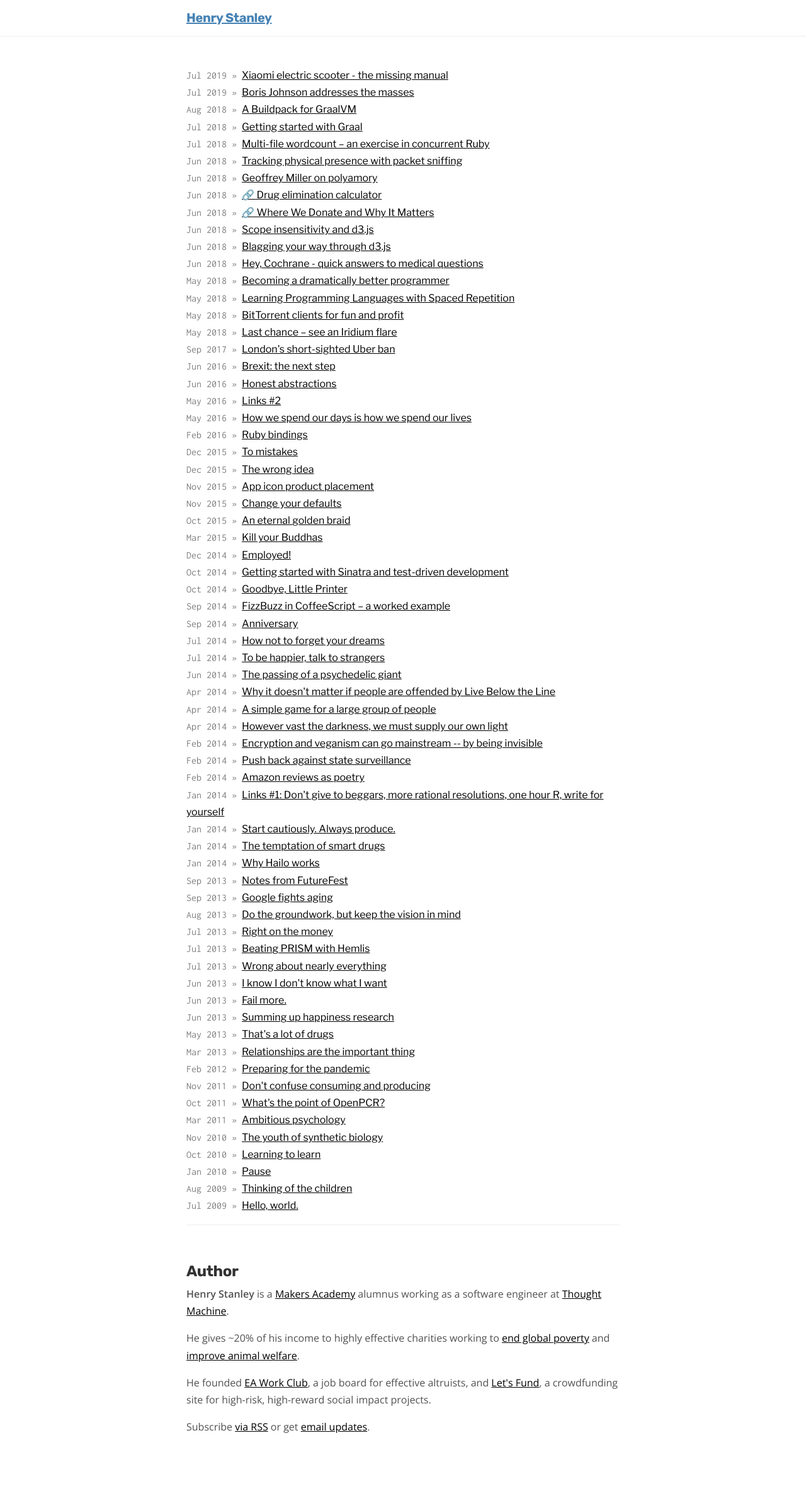
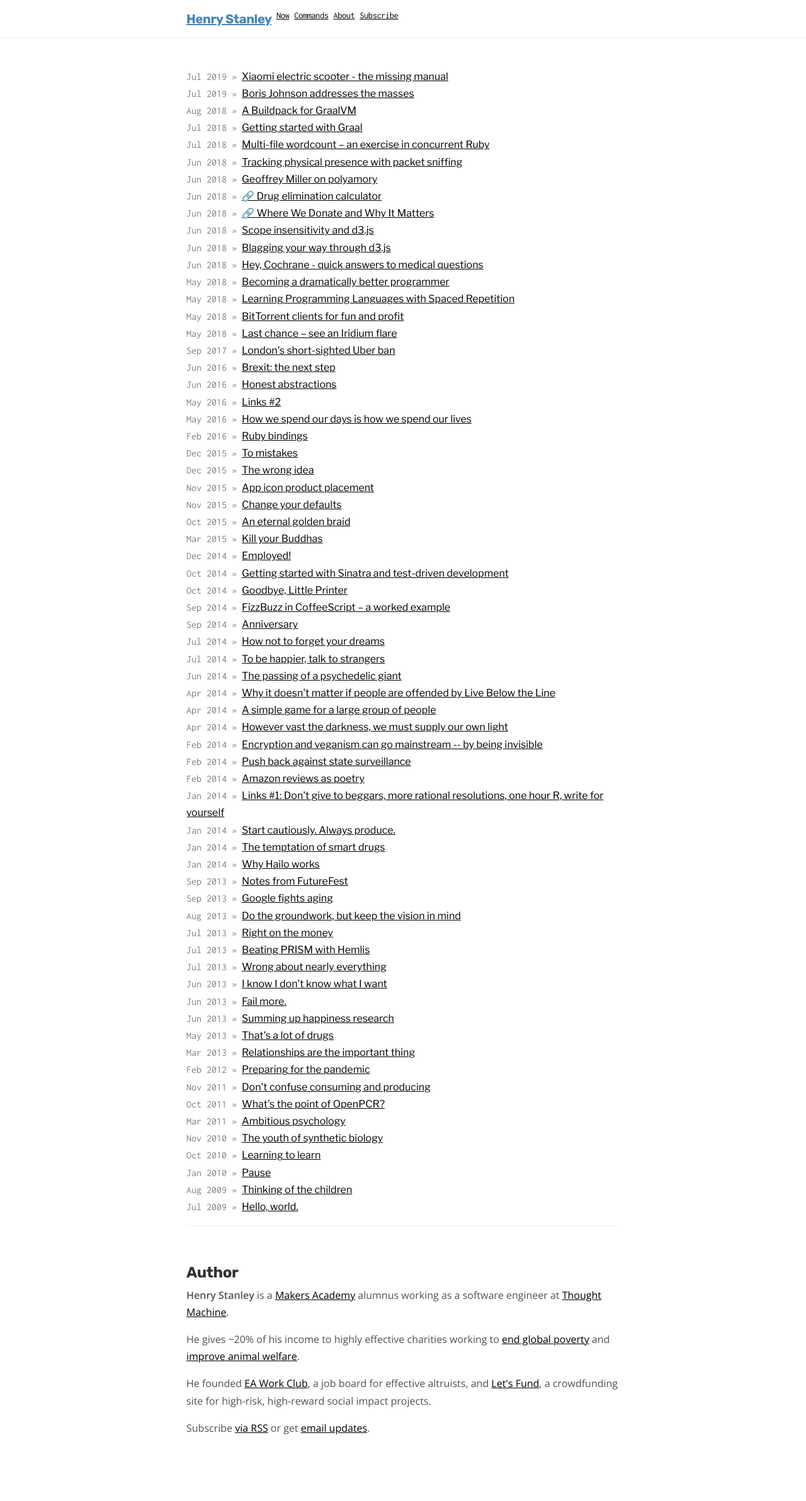
Before and after one commit to henryaj/blog-old, a Jekyll site: the page built from index.html, in a window 1280 px wide. Shown: the whole page at 63% size. Built offline with Jekyll 4.4.1, drawn with Linux system fonts in a browser that asks for light colours; the list of posts is cut into pages by our own code.

Commit message:
styling changes; add links to navbar

```diff
--- a/_includes/author.html
+++ b/_includes/author.html
@@ -1,5 +1,6 @@
 
 <div class="related">
+  <a name="about"></a>
   <h2>Author</h2>
   <div class="author">
     <!-- <img class="headshot" src="/images/headshot.jpg"></img> -->
--- a/_layouts/default.html
+++ b/_layouts/default.html
@@ -4,17 +4,15 @@
   {% include head.html %}
 
   <body class="theme-base-99">
-
-    {% comment %}{% include sidebar.html %}{% endcomment %}
-
-    <!-- Wrap is the content to shift when toggling the sidebar. We wrap the
-         content to avoid any CSS collisions with our real content. -->
     <div class="wrap">
       <div class="masthead">
         <div class="container">
           <h3 class="masthead-title">
-            <a id="site-title" href="{{ site.baseurl }}/" title="Home">{{ site.title }}</a><br>
-            <small>{{ site.tagline }}</small>
+            <a id="site-title" href="{{ site.baseurl }}/" title="Home">{{ site.title }}</a>
+            <sup class="navlink"><a href="/now">Now</a></sup>
+            <sup class="navlink"><a href="/commands">Commands</a></sup>
+            <sup class="navlink"><a href="#about">About</a></sup>
+            <sup class="navlink"><a href="https://tinyletter.com/henrystanley">Subscribe</a></sup>
           </h3>
         </div>
       </div>
--- a/public/css/custom.css
+++ b/public/css/custom.css
@@ -1,3 +1,7 @@
+html {
+  scroll-behavior:smooth;
+}
+
 @media (min-width: 56em) {
   .container {
     max-width: 45rem;
@@ -46,13 +50,6 @@ h2 {
   color: steelblue;
 }
 
-h3.masthead-title > small {
-  font-family: "Open Sans", Helvetica, Arial, sans-serif;
-  font-weight: 400;
-  color: gray;
-}
-
-
 img.headshot {
   width: 150px;
   height: auto;
@@ -61,20 +58,10 @@ img.headshot {
   margin-left: 15px;
 }
 
-/*@font-face {
-  font-family: "iosevka";
-  font-weight: extralight;
-  src: url("https://be5invis.github.io/Iosevka/assets/iosevka-extralight.woff2");
+.navlink {
+  padding-left: 4px;
+  font-family: "Inconsolata", monospace;
+  font-size: 0.9rem;
+  font-weight: 400;
+  color: lightgray;
 }
-
-@font-face {
-  font-family: "iosevka";
-  font-weight: normal;
-  src: url("https://be5invis.github.io/Iosevka/assets/iosevka-regular.woff2");
-}
-
-@font-face {
-  font-family: "iosevka";
-  font-weight: bold;
-  src: url("https://be5invis.github.io/Iosevka/assets/iosevka-medium.woff2");
-}*/
```
